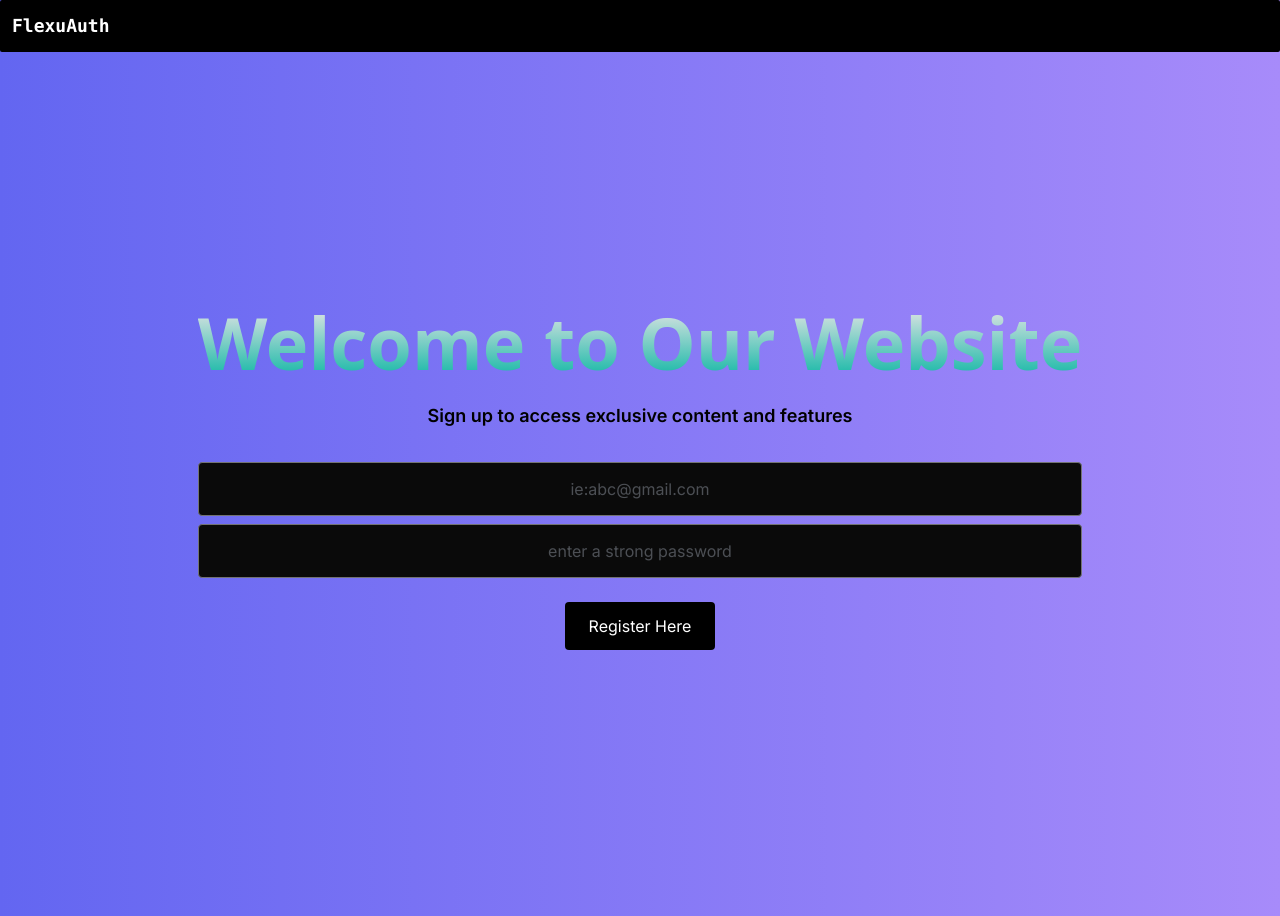
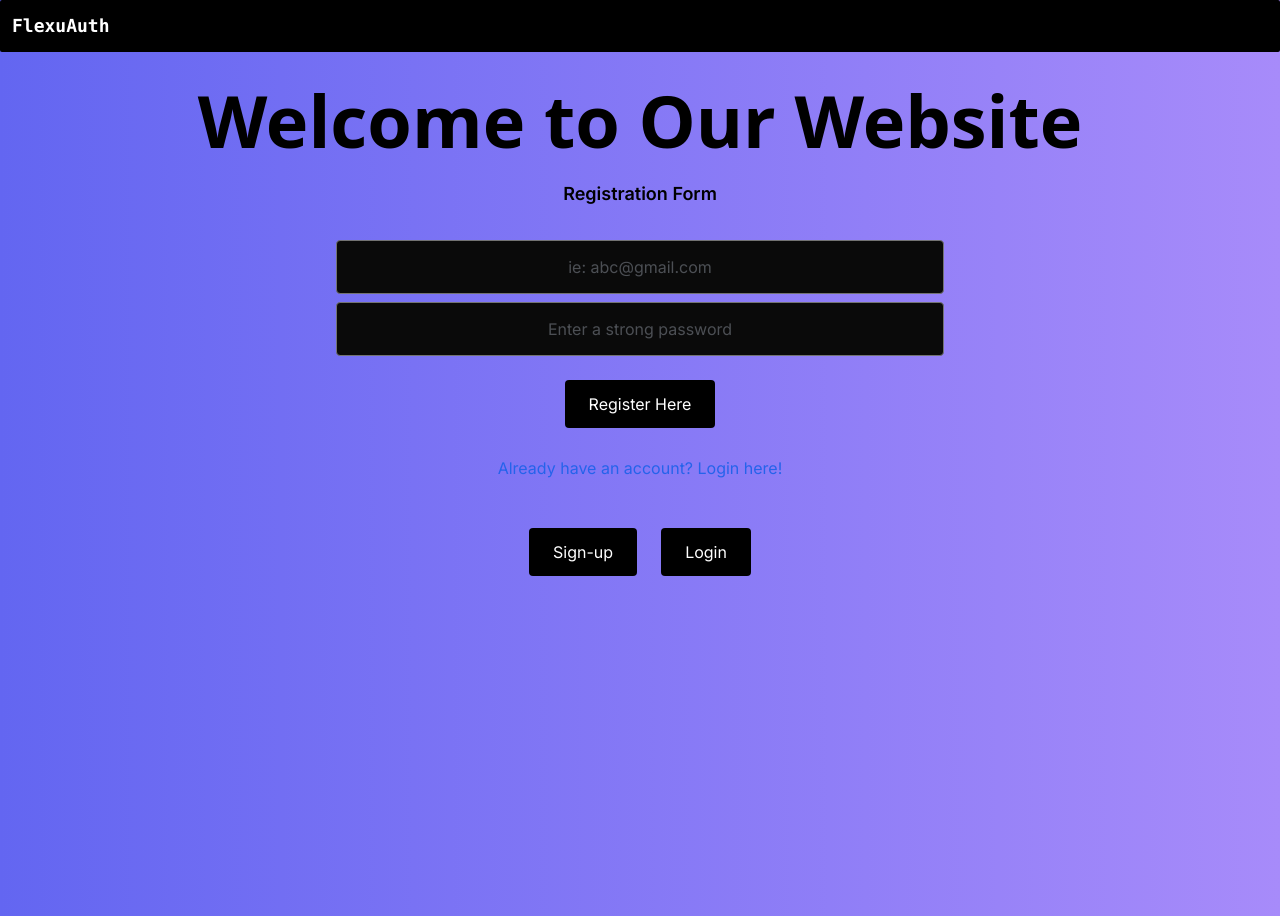
Before and after one commit to pritam-code-n-7/flex-u-auth-next-app, a Next.js app: page / in a window 1280 px wide. Built offline with nearby package versions, Linux system fonts and the light colour scheme; no server answers.

Commit message:
I ensured validation is matched with the validatio schema and client side form validation; I redesigned frontend part for user friendliness; I used conditonal redering to render login or signup components

```diff
--- a/src/ValidationSchema/auth.ts
+++ /dev/null
@@ -1,14 +0,0 @@
-import { yupResolver } from "@hookform/resolvers/yup";
-import {useForm} from "react-hook-form";
-import * as Yup from "yup";
-
-
-
-const signupSchema = Yup.object({
-    email:Yup.string().email("Please enter valid email address").required("please filled this field"),
-    password:Yup.string().required("Please fill this field").min(6,"please enter minimum 6 charecter")
-})
-
-export const SignupValidation= () => useForm({
-    resolver:yupResolver(signupSchema)
-});
--- /dev/null
+++ b/src/ValidationSchema/valid.ts
@@ -0,0 +1,34 @@
+import { yupResolver } from "@hookform/resolvers/yup";
+import { useForm } from "react-hook-form";
+import * as Yup from "yup";
+
+//sign-up schema
+
+const signupSchema = Yup.object({
+  email: Yup.string()
+    .email("Please enter valid email address")
+    .required("please filled this field"),
+  password: Yup.string()
+    .required("Please fill this field")
+    .min(6, "please enter minimum 6 charecter"),
+});
+
+export const useSignupValidation = () =>
+  useForm({
+    resolver: yupResolver(signupSchema),
+  });
+
+//login schema
+// const loginSchema = Yup.object({
+//   email: Yup.string()
+//     .email("Please enter valid email address")
+//     .required("please filled this field"),
+//   password: Yup.string()
+//     .required("Please fill this field")
+//     .min(6, "please enter minimum 6 charecter"),
+// });
+
+// export const LoginValidation = () =>
+//   useForm({
+//     resolver: yupResolver(loginSchema),
+//   });
--- a/src/app/page.tsx
+++ b/src/app/page.tsx
@@ -1,61 +1,54 @@
 "use client";
-import { SignupValidation } from "@/ValidationSchema/auth";
-import BlackButton from "@/components/Button";
+import { useSignupValidation } from "@/ValidationSchema/valid";
+import BlackButton from "@/components/BlackButton";
 import InputField from "@/components/InputField";
 import { createUserWithEmailAndPassword } from "firebase/auth";
 import { auth } from "@/services/firebase";
 import { useRouter } from "next/navigation";
 import { HOME_ROUTE } from "@/constants/routes";
+import { useState } from "react";
+import Link from "next/link";
+import { SubmitHandler } from "react-hook-form";
+
+interface SignupFormValues {
+  email: string;
+  password: string;
+}
 
 export default function Home() {
+  const [isLogin, setIsLogin] = useState(false);
   const router = useRouter();
-  //verify firebase authentication
-  console.log("Verify", auth.config);
 
-  const {
-    handleSubmit,
-    register,
-    formState: { errors },
-    reset,
-  } = SignupValidation();
+  const { handleSubmit, register, formState: { errors }, reset } = useSignupValidation();
 
-  //logged the object on form submission
-  const submitForm = async (values: any) => {
+  const submitForm: SubmitHandler<SignupFormValues> = async (values) => {
     console.log("Register form values", values);
     try {
-      const response = await createUserWithEmailAndPassword(
-        auth,
-        values.email,
-        values.password
-      );
-      alert("User Registration Successfull");
+      await createUserWithEmailAndPassword(auth, values.email, values.password);
+      alert("User Registration Successful");
       reset();
       router.push(HOME_ROUTE);
-    } catch (e) {
-      console.error("user already registered", e);
+    } catch (error) {
+      console.error("User registration error", error);
       reset();
-      alert("something went wrong try again");
+      alert("Something went wrong, please try again");
     }
   };
 
   return (
     <main>
-      <div
-        className="bg-cover bg-center min-h-screen flex items-center justify-center antialiased
-        "
-      >
-        <div className="text-center">
-          <h1 className="relative z-10 text-lg md:text-7xl  bg-clip-text text-transparent bg-gradient-to-b from-neutral-200 to-teal-500 text-center font-sans font-bold mb-6">
+      <div className="min-h-screen flex flex-col items-center">
+        <h1 className="text-lg md:text-7xl text-center font-sans font-bold mb-6 text-gradient">
           Welcome to Our Website
         </h1>
-          <p className="text-lg font-semibold mb-6 text-black">
-            Sign up to access exclusive content and features
-          </p>
-          <div className="space-y-6">
+        <div className="text-lg font-semibold mb-6 text-black">
+          {isLogin ? <p>Login Form</p> : <p>Registration Form</p>}
+        </div>
+        <div className="flex flex-col gap-6 w-1/2">
           <form onSubmit={handleSubmit(submitForm)}>
             <InputField
-                type="text"
-                placeholder="ie:abc@gmail.com"
+              type="email"
+              placeholder="ie: abc@gmail.com"
               name="email"
               autoComplete="email"
               register={register}
@@ -63,15 +56,30 @@ export default function Home() {
             />
             <InputField
               type="password"
-                placeholder="enter a strong password"
+              placeholder="Enter a strong password"
               name="password"
-                autoComplete="password"
+              autoComplete="current-password"
               register={register}
               error={errors.password}
             />
-              <BlackButton name="Register Here" />
+            {isLogin && (
+              <div className="text-blue-600">
+                <p>Forgot password? Click here.</p>
+              </div>
+            )}
+            <div className="flex justify-center">
+              <BlackButton name={isLogin ? "Login Here" : "Register Here"} />
+            </div>
+            <div className="text-center mt-4">
+              <Link href={isLogin ? "/signup" : "/login"} className="text-blue-600">
+                {isLogin ? "Don't have an account? Register here!" : "Already have an account? Login here!"}
+              </Link>
+            </div>
           </form>
         </div>
+        <div className="flex gap-6 mt-6">
+          <BlackButton name="Sign-up" type="button" onClick={() => setIsLogin(false)} />
+          <BlackButton name="Login" type="button" onClick={() => setIsLogin(true)} />
         </div>
       </div>
     </main>
--- /dev/null
+++ b/src/components/BlackButton.tsx
@@ -0,0 +1,12 @@
+import { ButtonT } from "@/types/ButtonTypes";
+import React from "react";
+
+const BlackButton = ({ name, onClick, type }: ButtonT) => {
+  return (
+    <div className="flex mt-6 mb-3 ">
+      <button onClick={onClick} type={type} className="bg-black text-white rounded py-3 px-6 ">{name}</button>
+    </div>
+  );
+};
+
+export default BlackButton;
--- a/src/components/Button.tsx
+++ /dev/null
@@ -1,12 +0,0 @@
-import { ButtonT } from "@/types/ButtonTypes";
-import React from "react";
-
-const BlackButton = ({ name }: ButtonT) => {
-  return (
-    <div className="flex justify-center mt-6 mb-3">
-      <button className="bg-black text-white rounded py-3 px-6 ">{name}</button>
-    </div>
-  );
-};
-
-export default BlackButton;
--- a/src/components/InputField.tsx
+++ b/src/components/InputField.tsx
@@ -6,6 +6,7 @@ const InputField = ({
   name,
   placeholder,
   register,
+  login,
   error,
   autoComplete
 }: InputFieldT) => {
@@ -13,6 +14,7 @@ const InputField = ({
     <div>
       <input
         {...register(name)}
+        //{...login(name)}
         type={type}
         name={name}
         id={`field_${name}`}
--- a/src/types/ButtonTypes.ts
+++ b/src/types/ButtonTypes.ts
@@ -1,3 +1,5 @@
 export type ButtonT = {
   name: string;
+  onClick?: () => void;
+  type?: "button";
 };
--- a/src/types/FormTypes.ts
+++ b/src/types/FormTypes.ts
@@ -4,7 +4,8 @@ export type InputFieldT = {
   type: string;
   placeholder: string;
   name: string;
-  register: any;
+  register?: any;
+  login?:any;
   error: undefined | ErrorOption;
   autoComplete?: string;
 };
```
Lines whose indentation alone changed are shown as unchanged.
